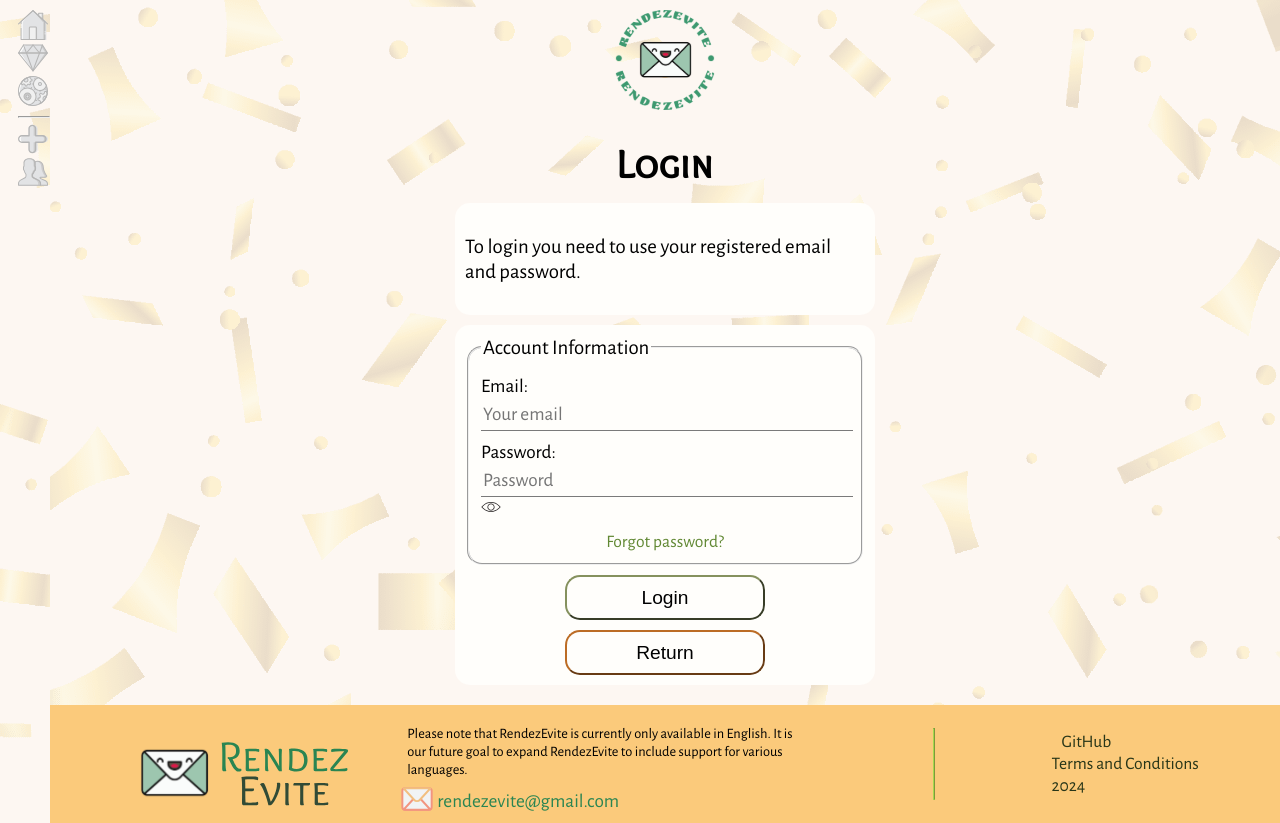
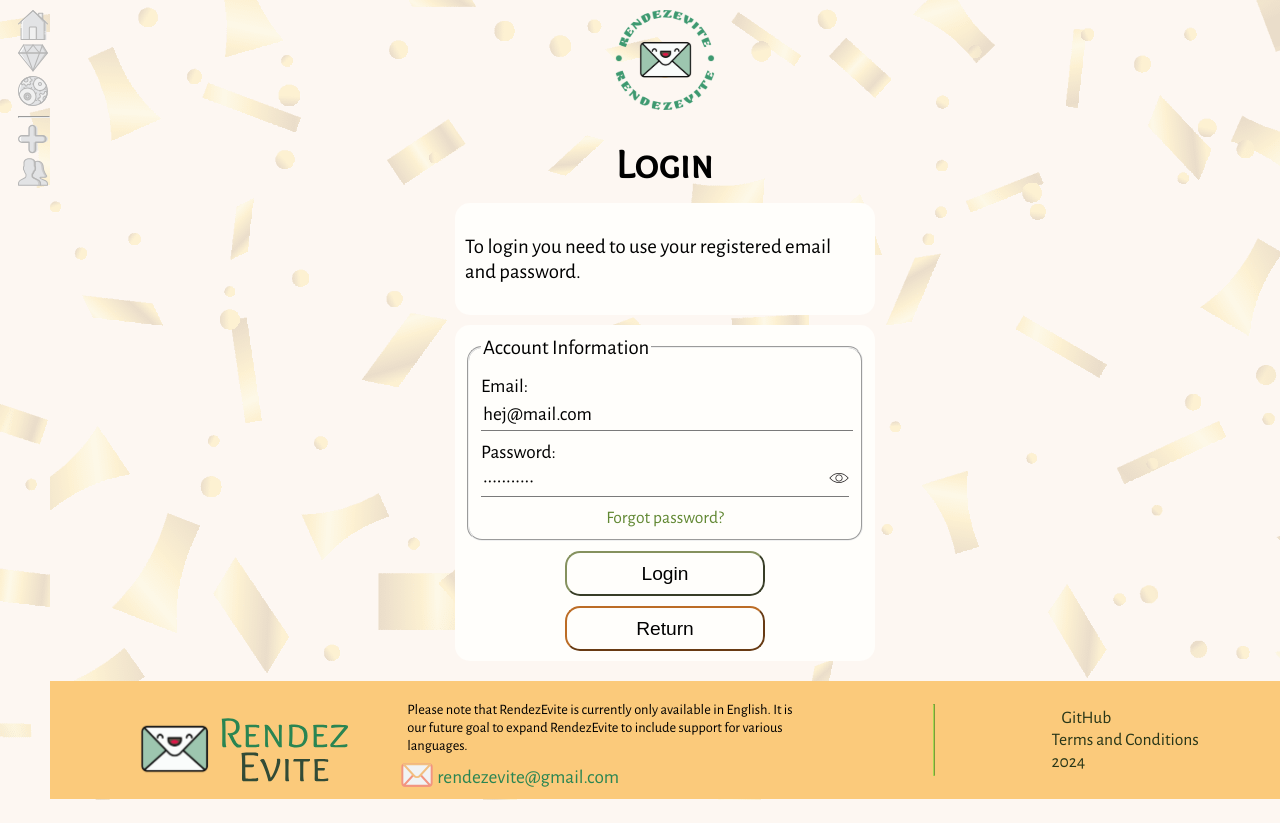
Before and after one commit to nanidam/degree-project-rendezevite, a Next.js app: page /login in a window 1280 px wide. After the commit the page ends 800 px from the top, so only its background shows below. Built offline with nearby package versions, Linux system fonts and the light colour scheme; no server answers.

Commit message:
:construction: WIP Login guest

```diff
--- a/app/login/page.tsx
+++ b/app/login/page.tsx
@@ -1,28 +1,11 @@
 "use client";
 
-import { signIn } from "next-auth/react";
 import LoginRegisterForm from "../utils/components/loginRegisterForm";
+import login from "../utils/login";
 
 const Login = () => {
-  const handleLogin = async (e: React.FormEvent<HTMLFormElement>) => {
-    e.preventDefault();
-    const email = e.currentTarget.email.value;
-    const password = e.currentTarget.password.value;
-
-    await signIn("credentials", {
-      email,
-      password,
-      redirect: true,
-      callbackUrl: "/events",
-    });
-  };
-
   return (
-    <LoginRegisterForm
-      loginRegisterHeader="Login"
-      handleSubmit={handleLogin}
-      loginType="admin"
-    />
+    <LoginRegisterForm loginRegisterHeader="Login" handleSubmit={login} loginType="admin" />
   );
 };
 
--- a/app/utils/components/loginRegisterForm.tsx
+++ b/app/utils/components/loginRegisterForm.tsx
@@ -6,12 +6,14 @@ import { ReactSVG } from "react-svg";
 import React from "react";
 import { REGISTER_STATUS } from "@/app/utils/constants";
 import Link from "next/link";
+import { ILogin } from "../login";
 
 interface LoginRegisterFormProps {
   loginRegisterHeader: string;
-  loginType?: string;
-  handleSubmit?: (e: React.FormEvent<HTMLFormElement>) => Promise<void>;
+  loginType: string;
+  handleSubmit?: ({ e, loginType }: ILogin) => Promise<void>;
   handleRegister?: (data: FormData) => Promise<string | undefined>;
+  inviteCode?: string;
 }
 
 const LoginRegisterForm: React.FC<LoginRegisterFormProps> = ({
@@ -19,6 +21,7 @@ const LoginRegisterForm: React.FC<LoginRegisterFormProps> = ({
   handleSubmit,
   handleRegister,
   loginType,
+  inviteCode,
 }) => {
   const [registerMsg, setRegisterMsg] = React.useState<string | undefined>(undefined);
   const [showPassword, setShowPassword] = React.useState<boolean>(false);
@@ -57,16 +60,13 @@ const LoginRegisterForm: React.FC<LoginRegisterFormProps> = ({
       }
     }
   };
+
   return (
     <>
-      {/* TODO: remove value when dev is done */}
+      {/* TODO: remove defaultvalue when dev is done */}
       <section className="login-register-container">
         <h1>{loginRegisterHeader}</h1>
         <article className="login-register-wrapper">
-          {/* <p className="login-register-text">
-            To login you need to use your registered email and password.
-          </p> */}
-
           {loginRegisterHeader === "Login" ? (
             <p className="login-register-text">
               To login you need to use your registered email and password.
@@ -81,7 +81,11 @@ const LoginRegisterForm: React.FC<LoginRegisterFormProps> = ({
         <article className="login-register-wrapper">
           <form
             className="login-register-form"
-            onSubmit={handleSubmit}
+            onSubmit={
+              handleSubmit
+                ? (e) => handleSubmit({ e, loginType, eventId: inviteCode })
+                : undefined
+            }
             action={handleAction}
           >
             <fieldset className="login-register-fieldset">
@@ -96,7 +100,7 @@ const LoginRegisterForm: React.FC<LoginRegisterFormProps> = ({
                   id="email"
                   name="email"
                   placeholder="Your email"
-                  // value="hej@mail.com"
+                  defaultValue="hej@mail.com"
                   required
                 />
               </div>
@@ -105,6 +109,7 @@ const LoginRegisterForm: React.FC<LoginRegisterFormProps> = ({
                 <label className="login-register-label" htmlFor="password">
                   Password:
                 </label>
+                <div className="inputfield-svg-wrapper">
                   <input
                     className="login-register-inputfield"
                     type={showPassword ? "text" : "password"}
@@ -113,7 +118,7 @@ const LoginRegisterForm: React.FC<LoginRegisterFormProps> = ({
                     placeholder={
                       loginRegisterHeader === "Register" ? "Choose a password" : "Password"
                     }
-                  // value="Testtest123"
+                    defaultValue="Testtest123"
                     required
                   />
 
@@ -130,6 +135,7 @@ const LoginRegisterForm: React.FC<LoginRegisterFormProps> = ({
                       onClick={handleTogglePasswordVisibility}
                     />
                   )}
+                </div>
               </div>
               <div className="password-terms">
                 {loginRegisterHeader === "Login" ? (
--- /dev/null
+++ b/app/utils/login.ts
@@ -0,0 +1,22 @@
+import { signIn } from "next-auth/react";
+
+export interface ILogin {
+    e: React.FormEvent<HTMLFormElement>;
+    loginType: string;
+    eventId?: string;
+}
+const login = async ({ e, loginType, eventId }: ILogin) => {
+    e.preventDefault();
+    const email = e.currentTarget.email.value;
+    const password = e.currentTarget.password.value;
+
+    await signIn("credentials", {
+        email,
+        password,
+        loginType,
+        redirect: loginType === "admin" ? true : false,
+        callbackUrl: loginType === "admin" ? "/events" : "/test"
+    });
+};
+
+export default login
```
Also changed, not shown: app/api/auth/[...nextauth]/authOptions.ts (+3 -4 lines), app/invitation/[inviteCode]/page.tsx (+8 -17 lines), app/register/page.tsx (+5 -2 lines). Lines whose indentation alone changed are shown as unchanged.
